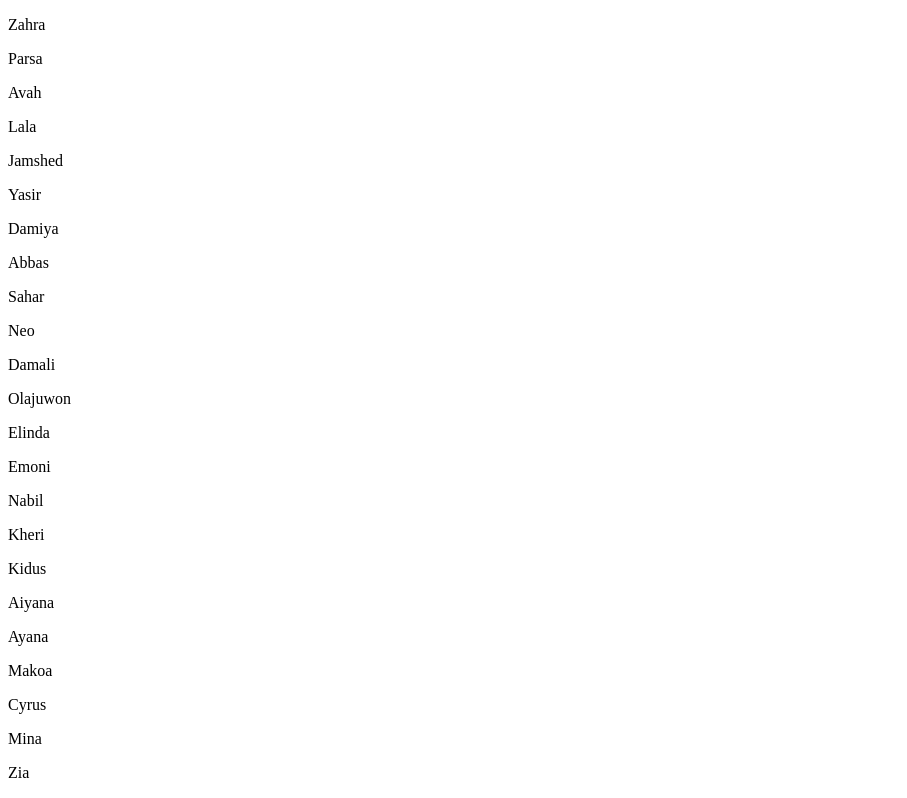
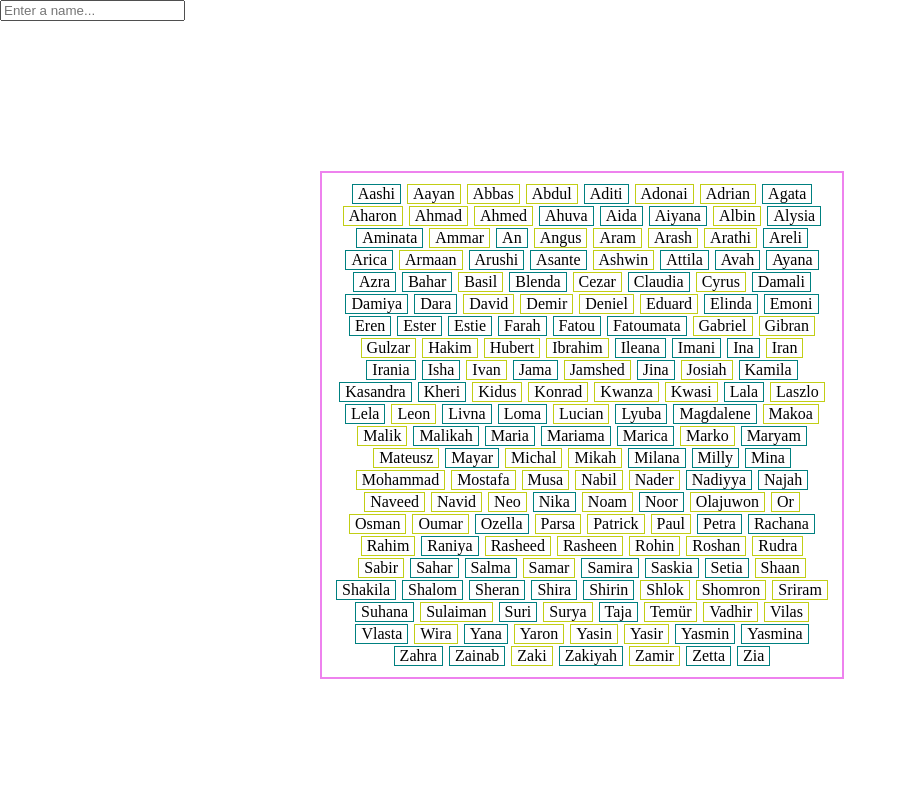
Before and after one commit to vanessa-pc/baby-names, a React (Create React App) app: page / in a window 1280 px wide. Shown: the top 798 px of the page, without its empty margins (0-907 px from the left). Built offline with nearby package versions, Linux system fonts and the light colour scheme; the HTML template or start-up script is replaced by a standard one.

Commit message:
Add SearchBox component and searchString function

```diff
--- a/src/components/NameList.tsx
+++ b/src/components/NameList.tsx
@@ -1,19 +1,35 @@
 import { BabyNames } from './Interface';
+import { useState } from 'react';
+import './Names.css'
+import { SearchBox } from './SearchBox';
+import searchString from '../utils/searchString';
 
 export function NameList({names}: {names: BabyNames[]}): JSX.Element{
+
+    const [searchName, setSearchName] = useState<string>("")
 
     const female = (name: BabyNames) => name.sex === "f"
     const male = (name: BabyNames) => name.sex === "m"
 
+    const sortedNames = names.sort((a,b) => a.name.localeCompare(b.name))
+
+    const searchResults = searchString(names, searchName);
+
     return(
-        <div className="name-list"> {names.sort().map((name, index) => {
+        <>
+        <div className="search-bar">
+            <SearchBox searchName={searchName} setSearchName={setSearchName}/>
+        </div>
+        <div className="name-list"> { searchResults.length === 0 ? sortedNames: searchResults.map((name, index) => {
             return (
                 <>
-                {female(name) && <p className="male" key={index}> {name.name}</p>}
+
+                {female(name) && <p className="female" key={index}> {name.name}</p>}
                 {male(name) && <p className="male" key={index}> {name.name}</p>}
                 </>
             )
         })}
         </div>
+        </>
     )
 }
--- /dev/null
+++ b/src/components/Names.css
@@ -0,0 +1,31 @@
+*{
+    margin: 0
+}
+
+.name-list{
+    display: flex;
+    flex-direction: column row;
+    flex-wrap: wrap;
+    align-items: center;
+    justify-content: center;
+    margin-top: 150px ;
+    margin-left: 25%;
+    margin-right: 50%;
+    align-content: center;
+    width: 500px;
+    height: auto;
+    border: solid violet 2px;
+    padding: 10px;
+}
+
+.female{
+    border: 1px solid teal;
+    padding: 0 5px;
+    margin: 1px 3px;
+}
+
+.male{
+    border: 1px solid rgb(193, 206, 21);
+    padding: 0 5px;
+    margin: 1px 3px;
+}
--- /dev/null
+++ b/src/components/SearchBox.tsx
@@ -0,0 +1,15 @@
+export function SearchBox({searchName, setSearchName}: {searchName: string, setSearchName: React.Dispatch<React.SetStateAction<string>>}): JSX.Element{
+    return (
+
+        <input
+          className="search-input"
+          type="text"
+          value={searchName}
+          placeholder="Enter a name..."
+          onChange={(event) => {
+            setSearchName(event.target.value);
+          }}
+        />
+
+    )
+}
--- /dev/null
+++ b/src/utils/searchString.ts
@@ -0,0 +1,10 @@
+import { BabyNames } from "../components/Interface";
+
+export default function searchString(names: BabyNames[], query: string): BabyNames[]{
+        return query.length === 0
+          ? names
+          : names.filter(
+              (name) =>
+                name.name.toLowerCase().includes(query.toLowerCase())
+            );
+}
```
